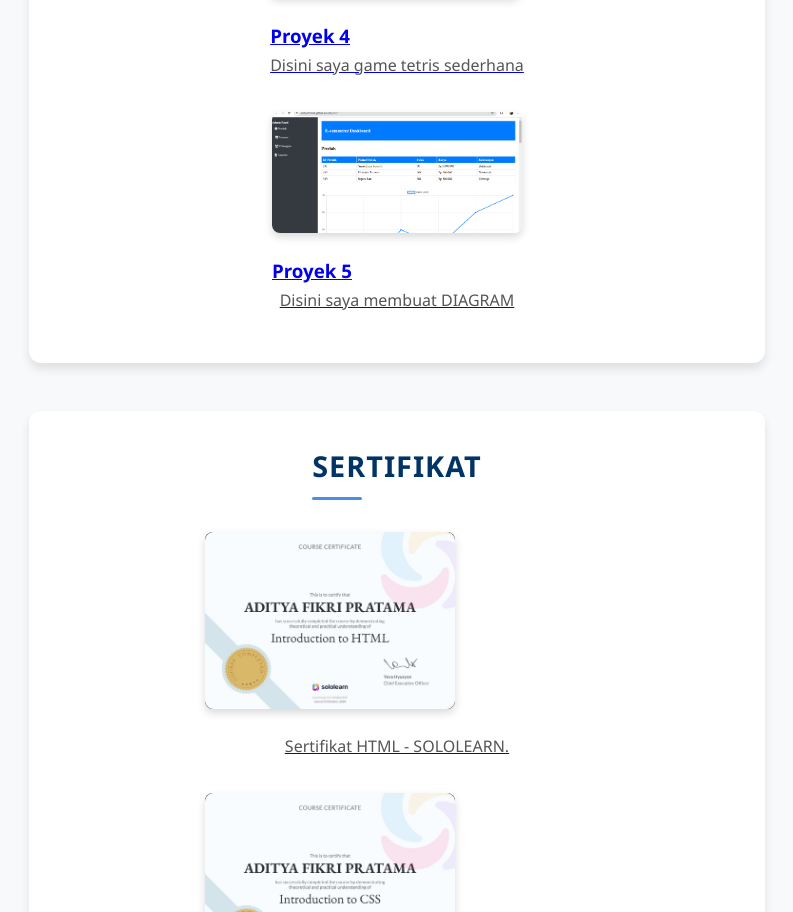
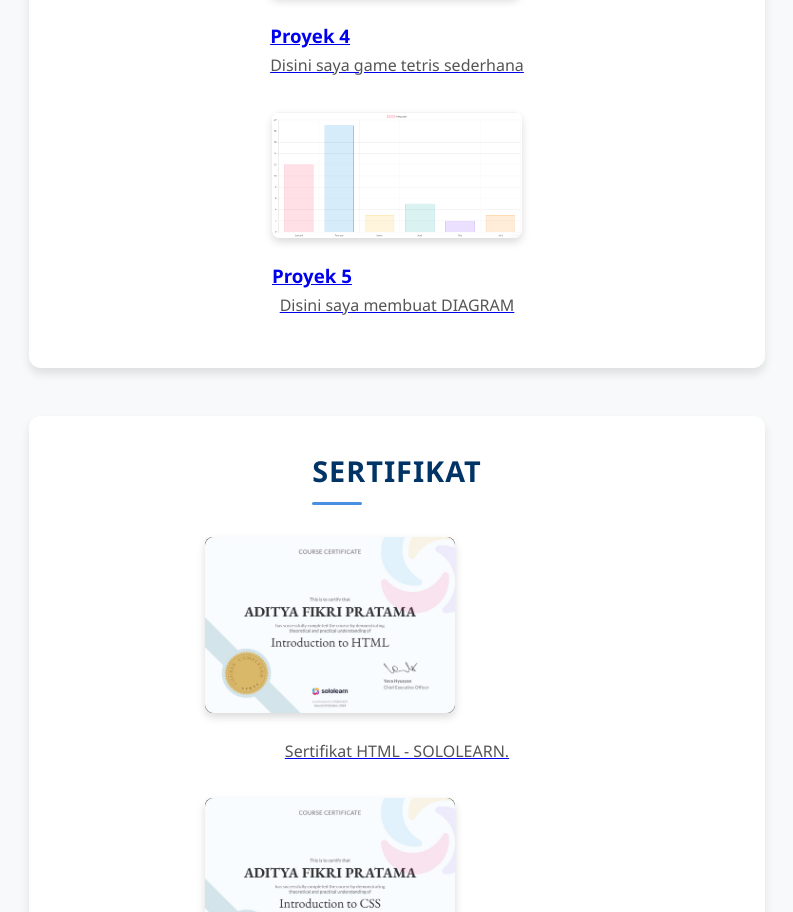
Before and after one commit to Aditya10-bot/Knuckl56, a plain HTML site: page index.html in a window 1280 px wide. Shown: the part 2232-3144 px from the top of the page, without its empty margins (243-1036 px from the left). Drawn offline with Linux system fonts and the light colour scheme.

Commit message:
Update index.html

```diff
--- a/index.html
+++ b/index.html
@@ -63,7 +63,7 @@
                 </a>
                   <a href="https://aditya10-bot.github.io/dashboard/" target="_blank" class="project">
                     <div>
-                        <img src="dashboard.png" alt="Proyek 3" class="project-img">
+                        <img src="diagram.png" alt="Proyek 3" class="project-img">
                         <h3>Proyek 5</h3>
                         <p>Disini saya membuat DIAGRAM</p>
                     </div>
```
